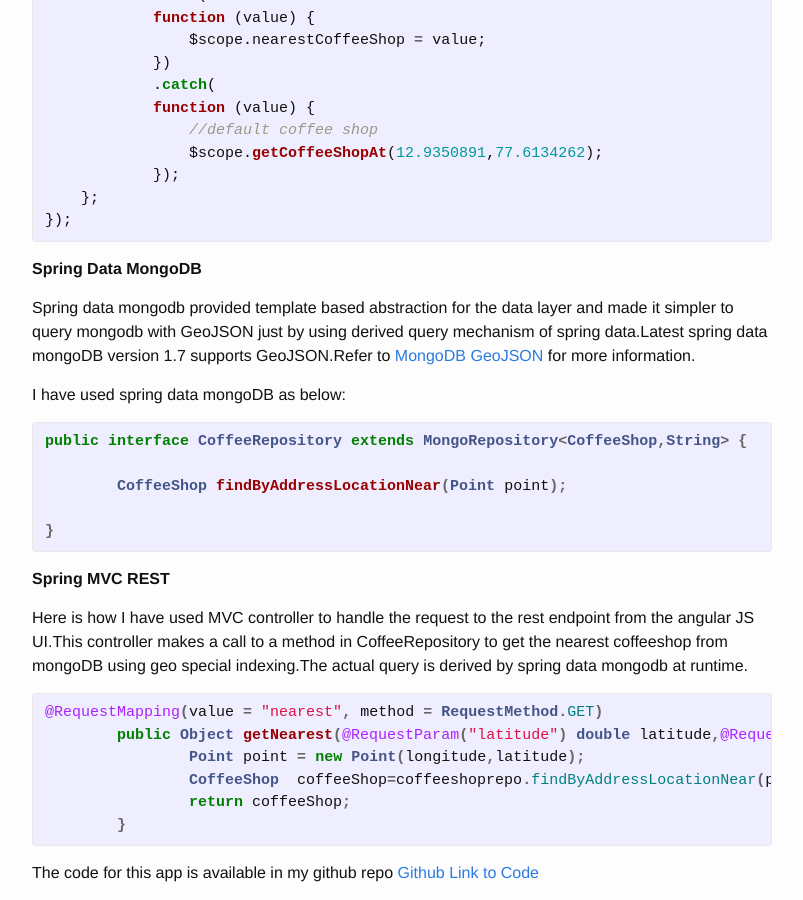
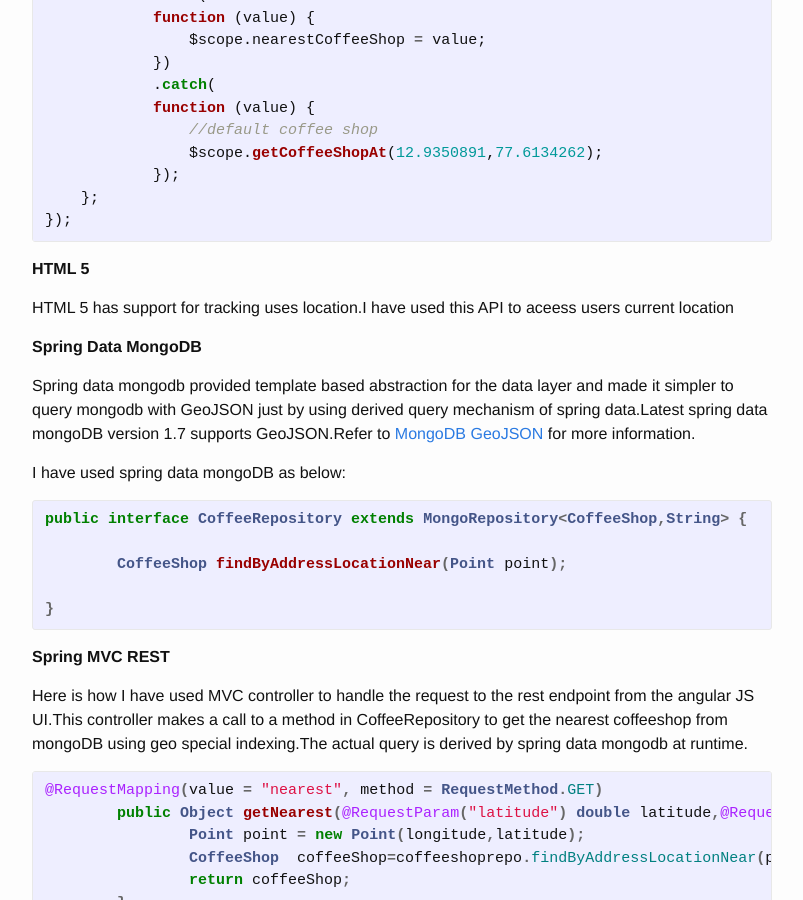
Before and after one commit to arghya88/arghya88.github.io, a Jekyll site: the page built from _posts/2015-06-01-CoffeeShop_Application.markdown, in a window 1280 px wide and 900 px high, scrolled down 3101 px. Shown: the whole window, without its empty margins (238-1041 px from the left). Built offline with Jekyll 4.4.1, drawn with Linux system fonts in a browser that asks for light colours.

Commit message:
Update 2015-06-01-CoffeeShop_Application.markdown

```diff
--- a/_posts/2015-06-01-CoffeeShop_Application.markdown
+++ b/_posts/2015-06-01-CoffeeShop_Application.markdown
@@ -142,6 +142,10 @@
 });
 {% endhighlight %}
 
+**HTML 5**
+
+HTML 5 has support for tracking uses location.I have used this API to aceess users current location
+
 **Spring Data MongoDB**
 
 Spring data mongodb provided template based abstraction for the data layer and made it simpler to query mongodb with GeoJSON just by using derived query mechanism of spring data.Latest spring data mongoDB version 1.7 supports GeoJSON.Refer to [MongoDB GeoJSON](http://docs.mongodb.org/manual/reference/geojson/) for more information.
```
